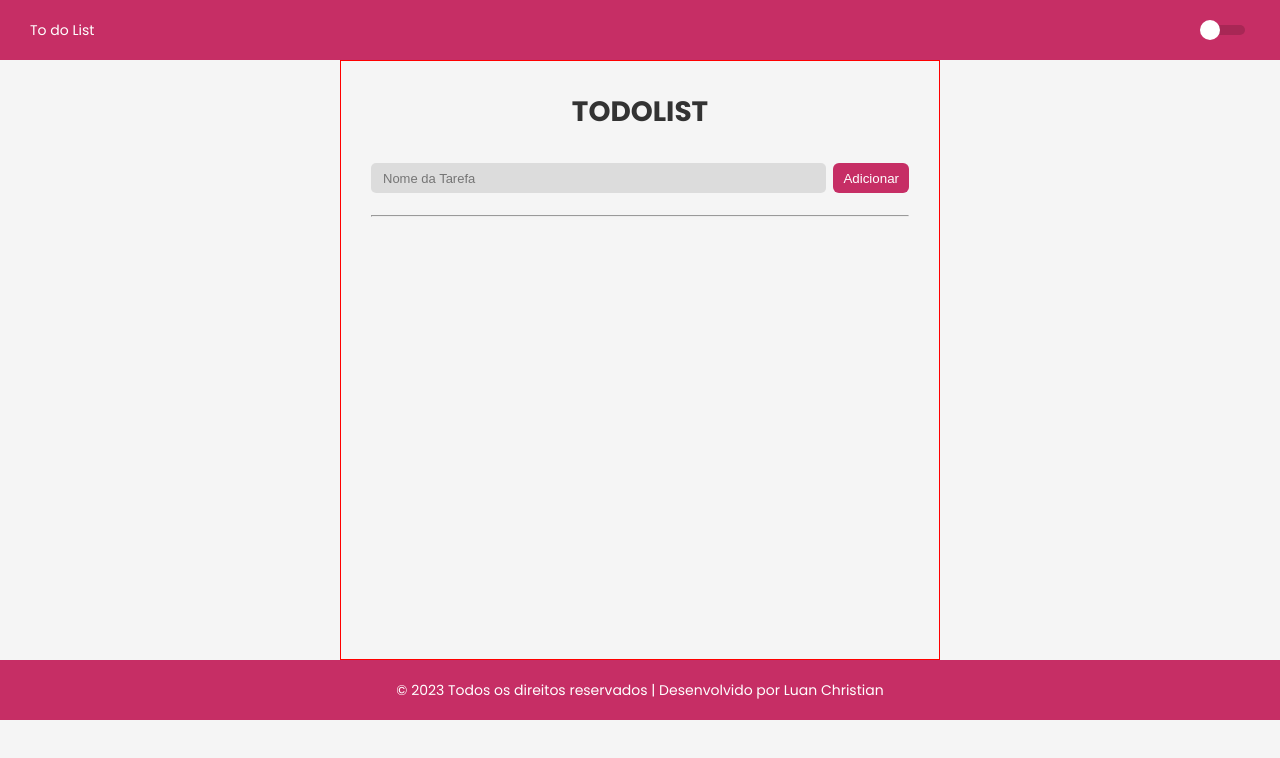
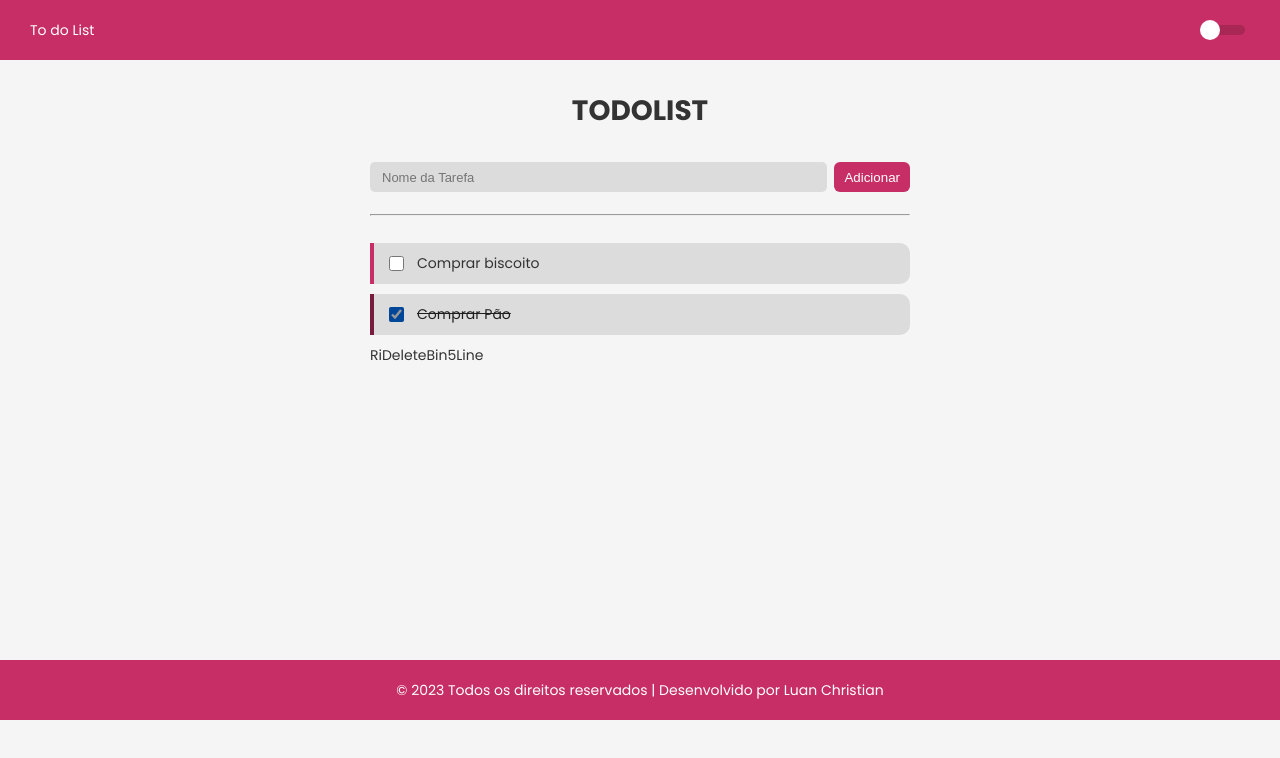
Before and after one commit to devluanchristian/todo-list, a React (Create React App) app: page / in a window 1280 px wide. Shown: the top 758 px of the page. Built offline with nearby package versions, Linux system fonts and the light colour scheme.

Commit message:
feat: Função de inserção de Task

```diff
--- a/package.json
+++ b/package.json
@@ -13,6 +13,7 @@
     "polished": "^4.2.2",
     "react": "^18.2.0",
     "react-dom": "^18.2.0",
+    "react-icons": "^4.8.0",
     "react-scripts": "5.0.1",
     "react-switch": "^7.0.0",
     "typescript": "^4.4.2",
--- a/src/components/Button/index.tsx
+++ b/src/components/Button/index.tsx
@@ -1,8 +1,15 @@
 import { ButtonStyled } from "./styled";
 
-const Button = () => {
+interface IProps{
+  addTask : () => void;
+}
 
-  return <ButtonStyled>Adicionar</ButtonStyled>;
+
+const Button = ({addTask}:IProps) => {
+
+  return (
+     <ButtonStyled onClick={addTask}>Adicionar</ButtonStyled>
+  );
 };
 
 export default Button;
--- a/src/components/Form/index.tsx
+++ b/src/components/Form/index.tsx
@@ -1,16 +1,47 @@
-import React, { useState } from "react";
+import { useState } from "react";
 import { FormContainer } from "./styled";
 import InputLabel from "../InputLabel";
 import InputContainer from "../InputContainer";
 import Button from "../Button";
-import Footer from "../Footer";
+import { IItem } from "../../types/Item";
+import ListItem from "../ListItem";
+import { RiDeleteBin5Line } from 'react-icons/ri';
+
 
 const Form = () => {
   const [input, setInput] = useState("");
+  const [list, setList] = useState<IItem[]>([
+    {
+      id: 1,
+      name: "Comprar biscoito",
+      done: false,
+    },
+    {
+      id: 2,
+      name: "Comprar Pão",
+      done: true,
+    },
+  ]);
 
   const handleSubmit = async (e: { preventDefault: () => void }) => {
     e.preventDefault();
     console.log(input);
+  };
+
+  const handleAddTask = () => {
+    if (!input) return alert("Insira uma tarefa");
+    let newList = [...list];
+    newList.push({
+      id: list.length + 1,
+      name: input,
+      done: false,
+    });
+    setList(newList);
+    setInput("");
+  };
+  const handleRemoveTask = (id: number) => {
+    const newList = list.filter((list) => list.id !== id);
+    setList(newList);
   };
   return (
     <FormContainer onSubmit={handleSubmit}>
@@ -23,9 +54,17 @@ const Form = () => {
             value={input}
             onChange={(e) => setInput(e.target.value)}
           />
-          <Button />
+          <Button addTask={handleAddTask} />
         </div>
         <hr />
+
+        <div className="container-list">
+          {list.map((item, index) => (
+            <ListItem key={index} item={item} />
+          ))}
+          RiDeleteBin5Line
+        </div>
+
       </InputContainer>
     </FormContainer>
   );
--- a/src/components/Form/styled.ts
+++ b/src/components/Form/styled.ts
@@ -7,7 +7,6 @@ export const FormContainer = styled.form`
   height: 600px;
   width: 600px;
   padding: 30px;
-  border: 1px solid red;
 
   h1 {
     font-weight: bold;
--- a/src/components/InputContainer/styled.ts
+++ b/src/components/InputContainer/styled.ts
@@ -5,9 +5,13 @@ export const InputContainerStyled = styled.div`
   height: 100%;
 
 
+
   .container-add{
     display: flex;
     flex-direction: row;
     gap: 0.5em;
   }
+  .container-list{
+    margin-top: 5%;
+  }
 `;
--- /dev/null
+++ b/src/components/ListItem/index.tsx
@@ -0,0 +1,24 @@
+import { useState } from "react";
+import { IItem } from "../../types/Item";
+import { ListItemStyled } from "./styled";
+
+
+
+interface IItemDTO {
+  item: IItem;
+}
+const ListItem = ({ item }: IItemDTO) => {
+  const [isChecked, setIsChecked] = useState(item.done);
+  return (
+    <ListItemStyled done={isChecked}>
+      <input
+        type="checkbox"
+        checked={isChecked}
+        onChange={(e) => setIsChecked(e.target.checked)}
+      />
+      <label>{item.name}</label>
+    </ListItemStyled>
+  );
+};
+
+export default ListItem;
--- /dev/null
+++ b/src/components/ListItem/styled.ts
@@ -0,0 +1,32 @@
+import styled from "styled-components";
+
+interface IListItemProps {
+  done: boolean;
+}
+
+export const ListItemStyled = styled.div<IListItemProps>`
+  display: flex;
+  background-color: ${(props) => props.theme.colors.input};
+  padding: 10px;
+  border-left: 4px solid ${(props) => props.theme.colors.button};
+  border-top-right-radius: 10px;
+  border-bottom-right-radius: 10px;
+  margin-bottom: 10px;
+  align-items: center;
+
+  ${(props) =>
+    props.done &&
+    `
+    filter: brightness(60%);
+  `}
+
+  input {
+    width: 25px;
+    height: 15px;
+    margin-right: 8px;
+  }
+
+  label {
+    text-decoration: ${(props) => (props.done ? "line-through" : "initial")};
+  }
+`;
--- /dev/null
+++ b/src/types/Item.ts
@@ -0,0 +1,5 @@
+export interface IItem {
+  id: number;
+  name: string;
+  done: boolean;
+}
```
Also changed, not shown: 2 other files (tests, documents, lock files or other folders).
